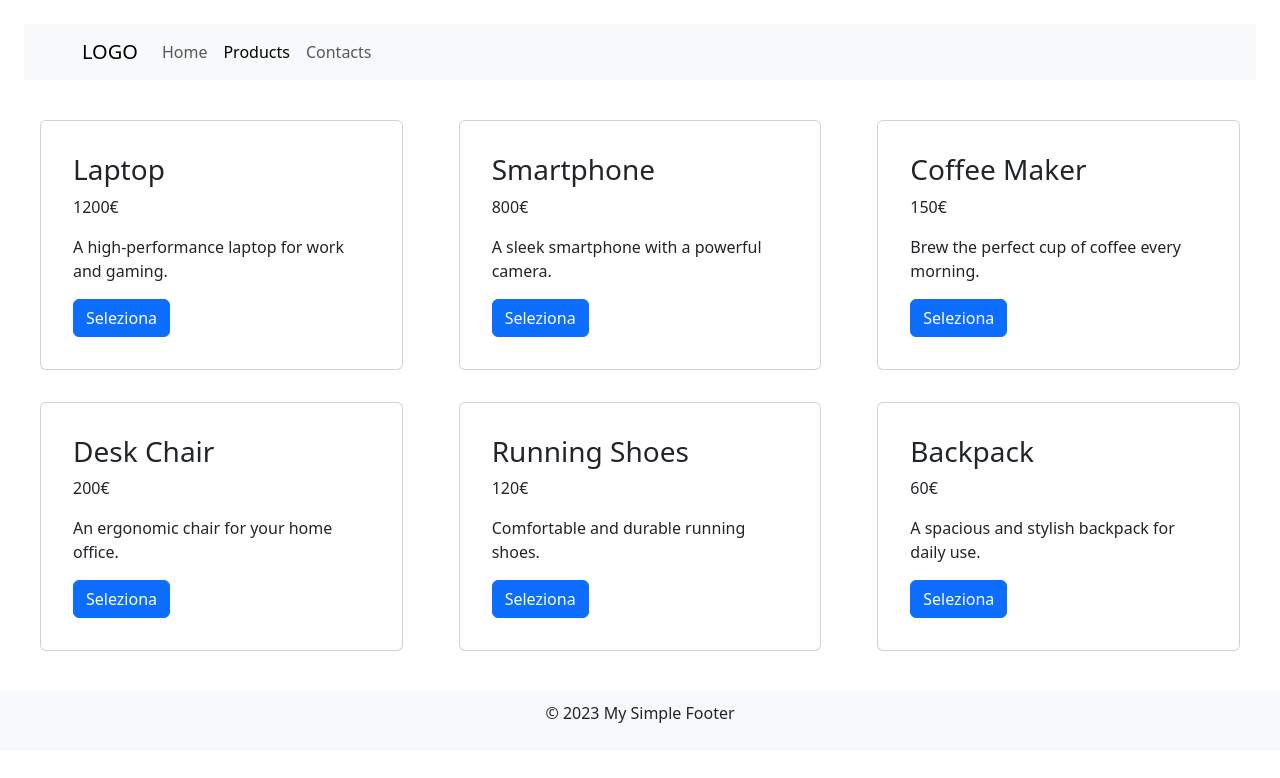
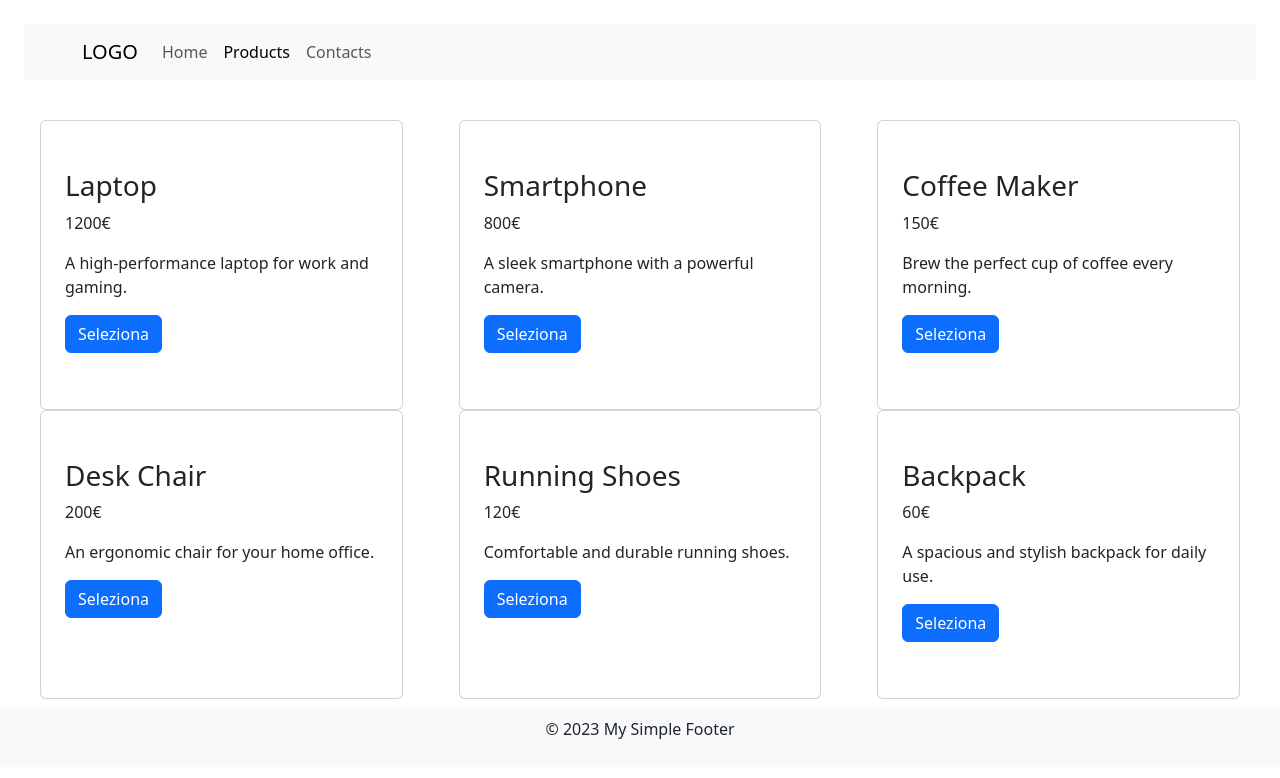
Before and after one commit to alessandrofalcoo/react-router, a React (Vite) app: page /products in a window 1280 px wide. Shown: the top 778 px of the page. Built offline with nearby package versions, Linux system fonts and the light colour scheme.

Commit message:
enhance layout and styling of Product and Products pages; add back button to Product page footer

```diff
--- a/src/components/Footer.jsx
+++ b/src/components/Footer.jsx
@@ -1,7 +1,7 @@
 export default function Footer() {
     return (
         <>
-            <footer style={{ textAlign: "center", padding: "10px", backgroundColor: "#f8f9fa" }}>
+            <footer style={{ textAlign: "center", padding: "10px", backgroundColor: "#f8f9fa" }} className="my-4">
                 <p>© 2023 My Simple Footer</p>
             </footer>
         </>
--- a/src/pages/Product.jsx
+++ b/src/pages/Product.jsx
@@ -25,11 +25,14 @@ export default function Product() {
                     !product ? ('Ci dispiace ma al momento il sito è offline per manutenzione') : (
                         <>
                             <div className="container">
-                                <div className="row g-4">
+                                <div className="gap-5 d-flex">
                                     <div className="col-12 col-md-5">
-                                        <img src={product.image} alt="" className="img-fluid" />
+                                        <img src={product.image} alt="" className="img-fluid my-2" />
                                     </div>
-                                    <div className="card my-4 py-4">
+                                    <div className="my-4 py-4">
+                                        <button className="back btn btn-primary" onClick={() => navigate(-1)}>
+                                            Back
+                                        </button>
                                         <div className="card-body">
                                             <h4 className="card-title">{product.name}</h4>
                                             <p className="card-text">{product.description}</p>
--- a/src/pages/Products.jsx
+++ b/src/pages/Products.jsx
@@ -8,7 +8,7 @@ export default function Products() {
                 <div className="row">
                     {products.map(product => (
                         <div className="col-4" key={product.id}>
-                            <div className="card m-3 p-3">
+                            <div className="row g-4 p-2 h-100 card m-3  ">
                                 <div className="card-body">
                                     <h3 className="card-title">{product.name}</h3>
                                     <p className="price">{product.price}&euro;</p>
```
